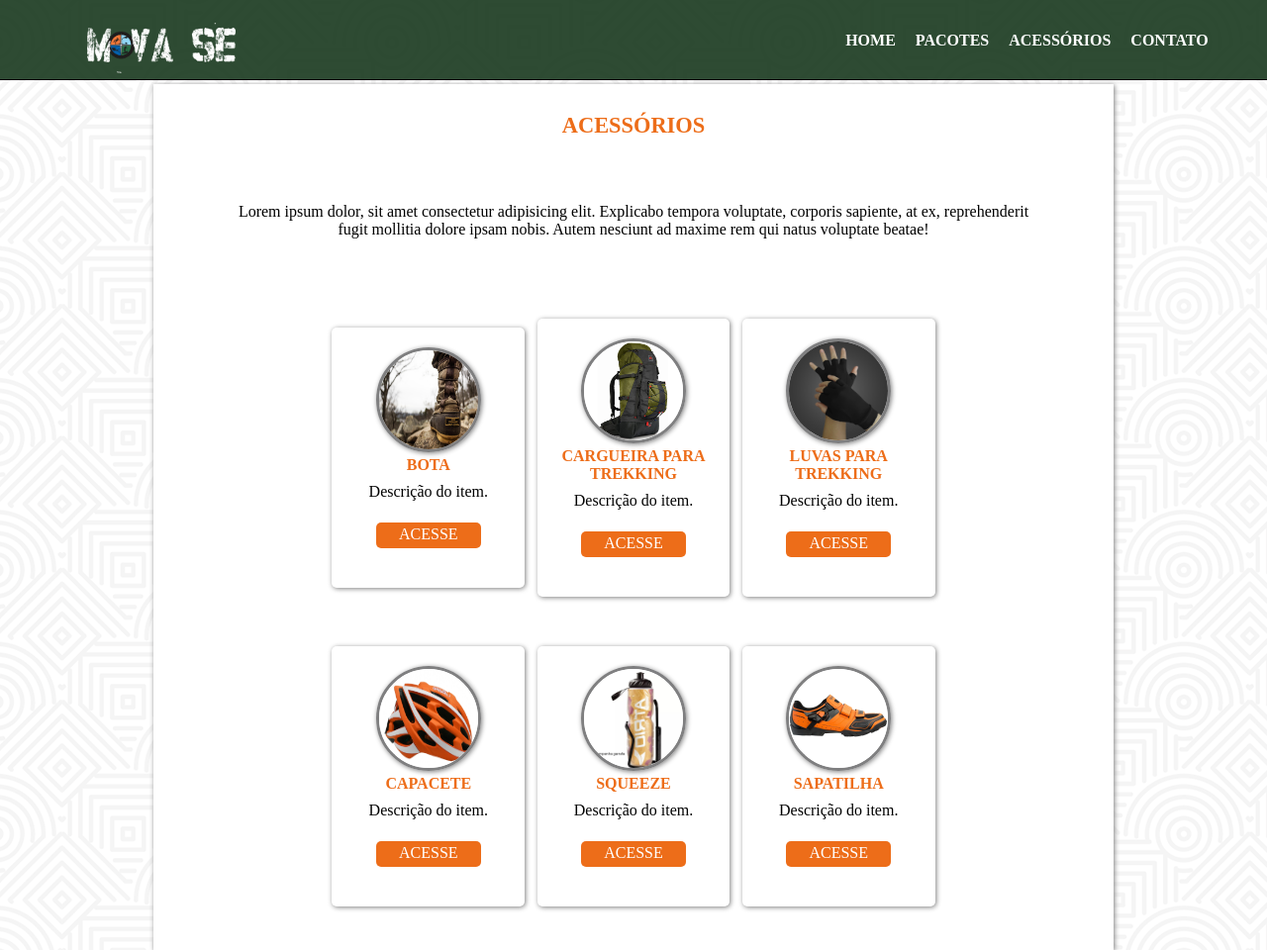
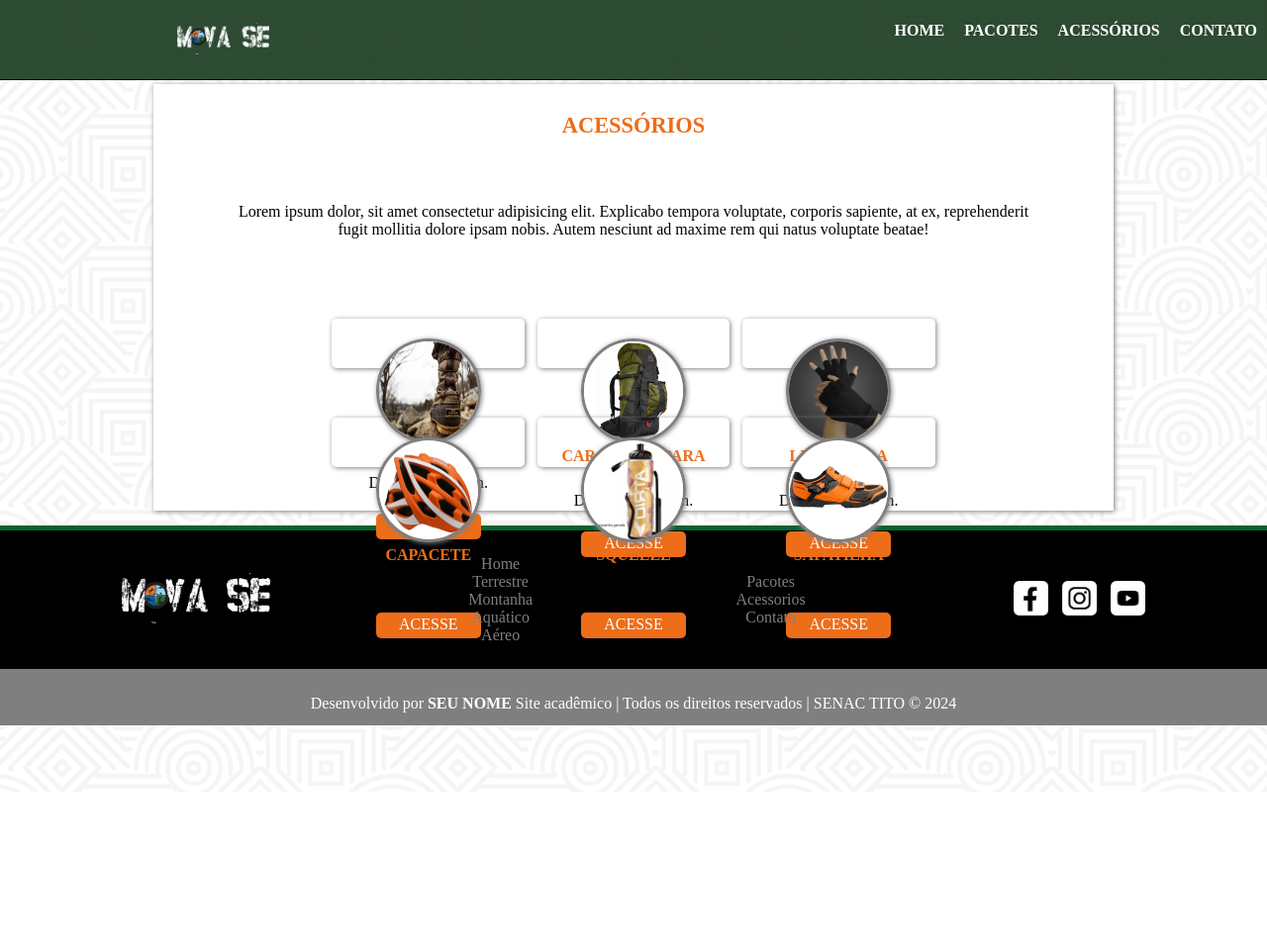
Before and after one commit to Felipelolive/HTML_senac, a plain HTML site: page projeto_MovaSe/acessorios.html in a window 1280 px wide. Shown: the top 960 px of the page at 99% size. After the commit the page ends 800 px from the top, so only its background shows below. Drawn offline with nearby package versions, Linux system fonts and the light colour scheme.

Commit message:
atualizacao

```diff
--- a/projeto_MovaSe/css/estilo.css
+++ b/projeto_MovaSe/css/estilo.css
@@ -551,7 +551,7 @@ iframe {
     }
 
     .produtos{
-        height: ;
+        height: 10px;
     }
 
     .acesse{
@@ -591,10 +591,14 @@ iframe {
 
     #itens{
         display: flex;
-        justify-content: flex-end;
-        ma
+        justify-content:end;
+        margin-left: 390px;
     }
 
-
+    #topo div{
+        display: flex;
+        justify-content: left;
+        margin-left: 145px;
+    }
 
 }
```
Also changed, not shown: projeto_MovaSe/index.html (+0 -1 lines).
